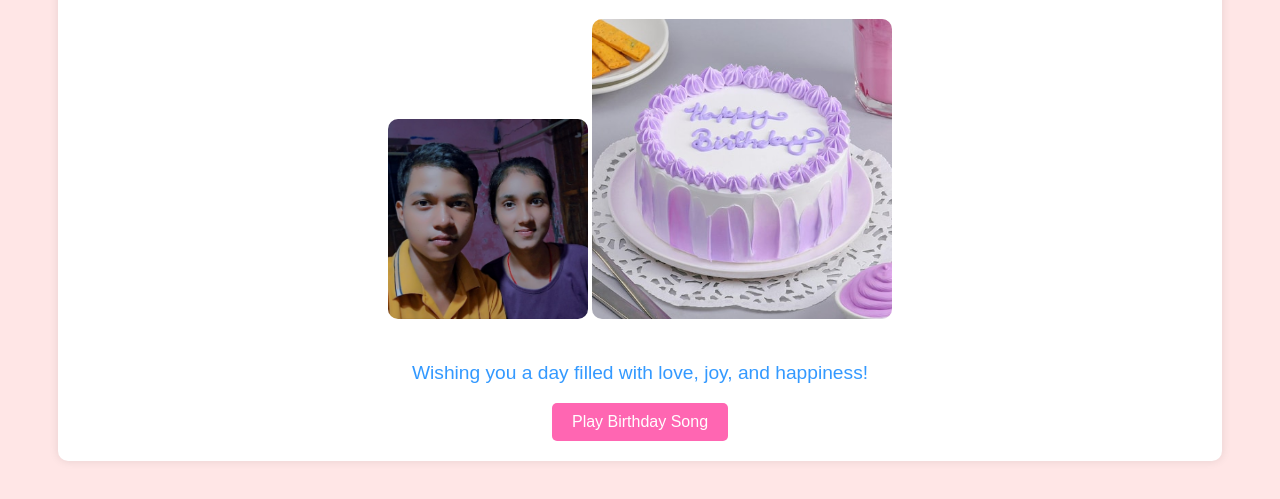
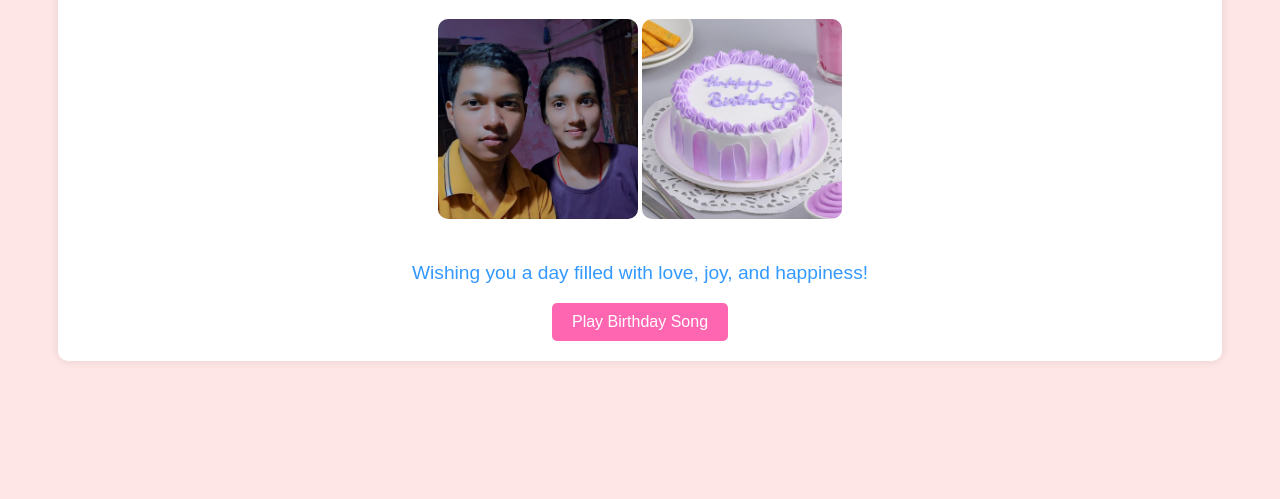
Before and after one commit to Anish9345/Happy-Birthday-Muskan, a plain HTML site: page index.html in a window 1280 px wide. Shown: the part 139-638 px from the top of the page. Drawn offline with Linux system fonts and the light colour scheme.

Commit message:
Update styles.css

```diff
--- a/styles.css
+++ b/styles.css
@@ -24,7 +24,7 @@ body {
 }
 
 .cake-image {
-    width: 300px;
+    width: 200px; /* Reduced width */
     height: auto;
     border-radius: 10px;
     margin-bottom: 20px;
```
